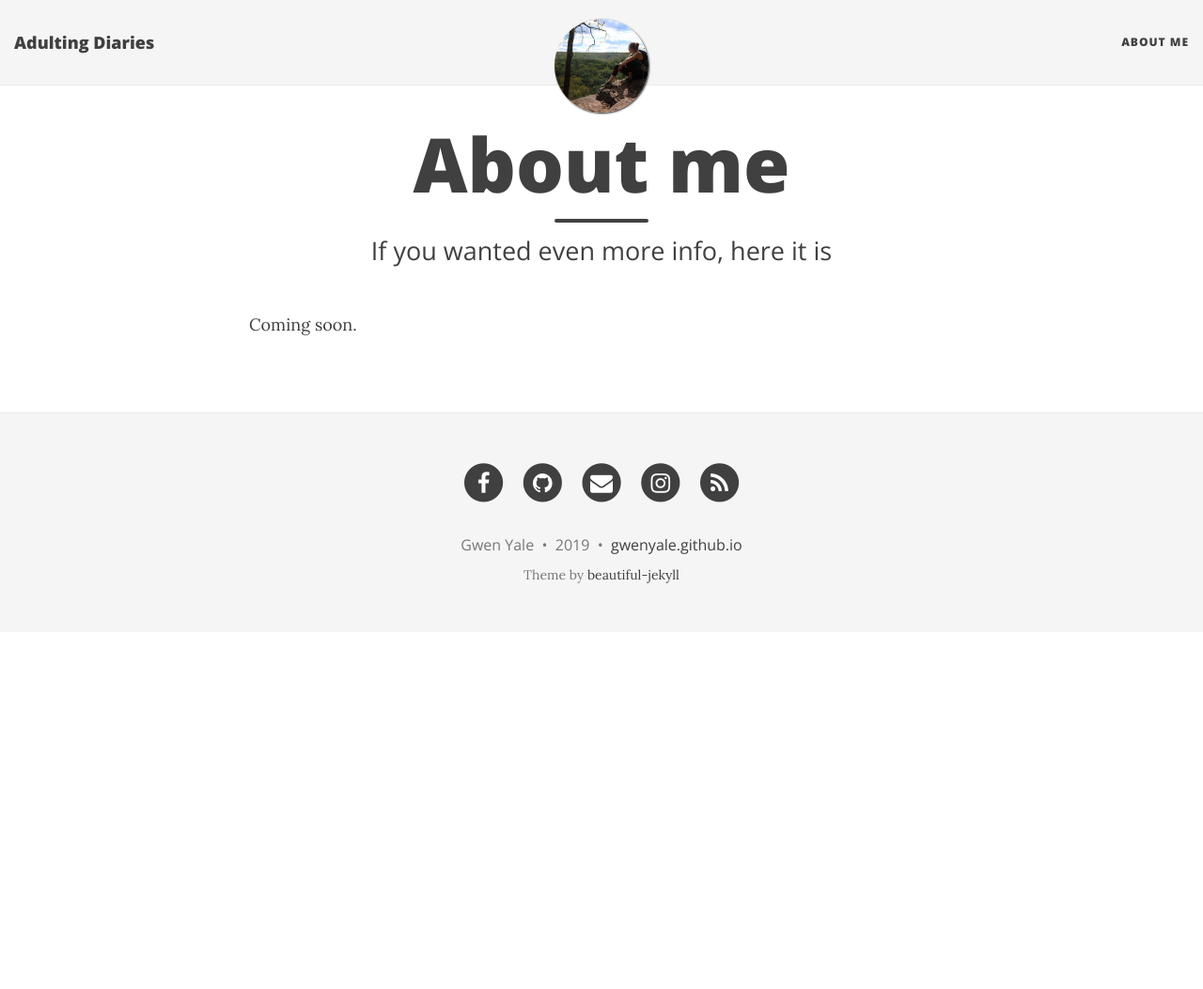
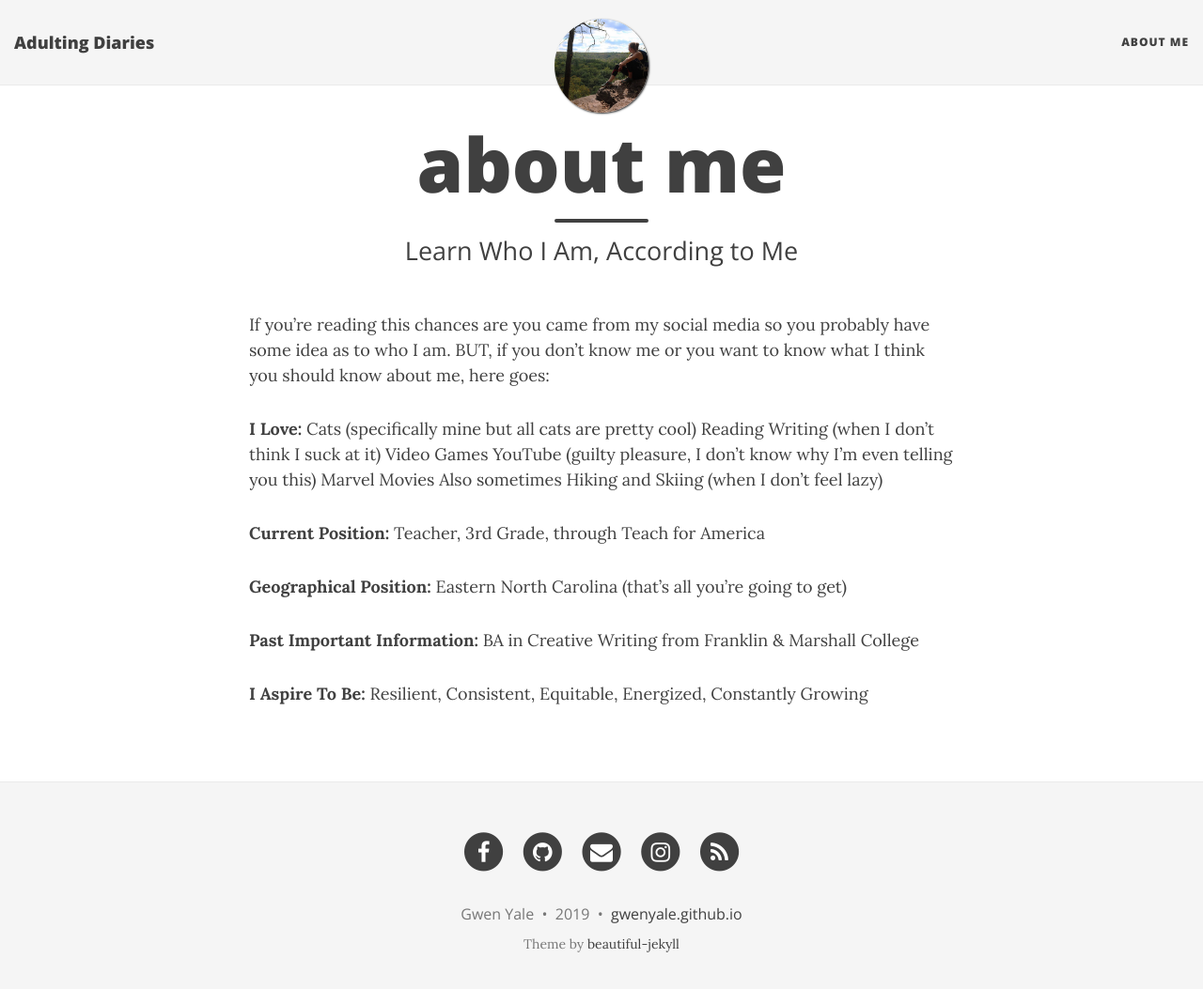
Before and after one commit to gwenyale/gwenyale.github.io, a Jekyll site: the page built from aboutme.md, in a window 1280 px wide and 1066 px high. Shown: the top 1053 px of the window at 94% size. Built offline with Jekyll 4.4.1, drawn with Linux system fonts in a browser that asks for light colours; nearby versions of some CDN libraries.

Commit message:
About me Update

```diff
--- a/aboutme.md
+++ b/aboutme.md
@@ -1,7 +1,30 @@
 ---
 layout: page
-title: About me
-subtitle: If you wanted even more info, here it is
+title: about me
+subtitle: Learn Who I Am, According to Me
 ---
 
-Coming soon.
+If you're reading this chances are you came from my social media so you probably have some idea as
+to who I am. BUT, if you don't know me or you want to know what I think you should know about me, here goes:
+
+
+**I Love:**
+Cats (specifically mine but all cats are pretty cool)
+Reading
+Writing (when I don't think I suck at it)
+Video Games
+YouTube (guilty pleasure, I don't know why I'm even telling you this)
+Marvel Movies
+Also sometimes Hiking and Skiing (when I don't feel lazy)
+
+**Current Position:**
+Teacher, 3rd Grade, through Teach for America
+
+**Geographical Position:**
+Eastern North Carolina (that's all you're going to get)
+
+**Past Important Information:**
+BA in Creative Writing from Franklin & Marshall College
+
+**I Aspire To Be:**
+Resilient, Consistent, Equitable, Energized, Constantly Growing
```
